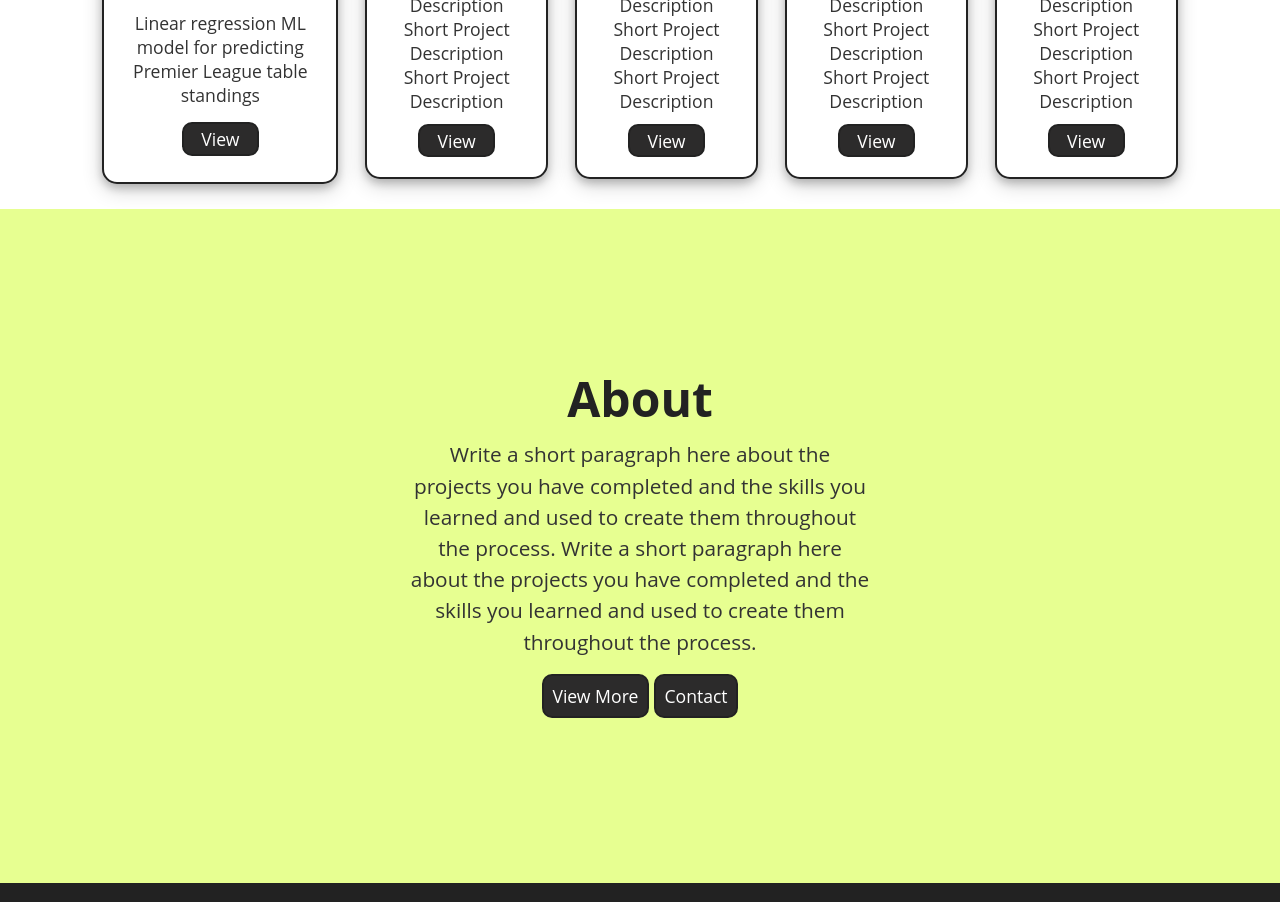
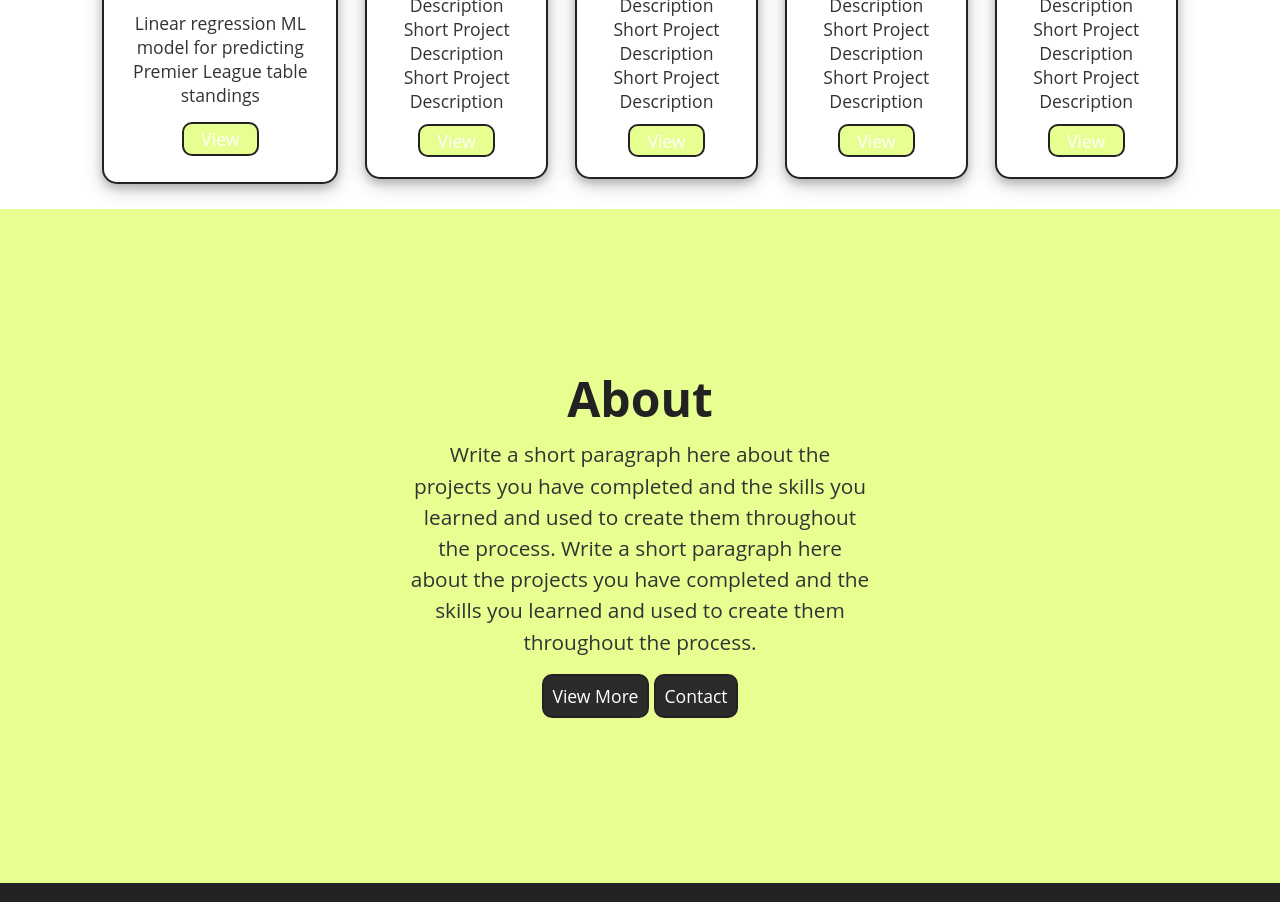
Before and after one commit to milliemcvey/milliemcvey.github.io, a plain HTML site: page HTML/index.html in a window 1280 px wide. Shown: the part 870-1772 px from the top of the page. Drawn offline with Linux system fonts and the light colour scheme.

Commit message:
Update styles.css

```diff
--- a/STYLING/styles.css
+++ b/STYLING/styles.css
@@ -241,6 +241,7 @@
     .card h3{
         padding: 1%;
         padding-bottom: 5%;
+        font-size: 2em;
     }
     .card p{
         font-size: 1.1em;
@@ -249,11 +250,16 @@
     .card .btn {
         margin: 3% .5%;
     }
+    .card .btn {
+        margin: 3% .5%;
+        background-color: var(--secondary-color);
+    }
     /*ICON BANNER*/
     .icon-banner {
         height: 20vh;
         align-content: center;
         gap: 5vw;
+        padding: 4% 0;
         background-color: var(--section-color-2);
     }
     /*INFO BANNER*/
```
